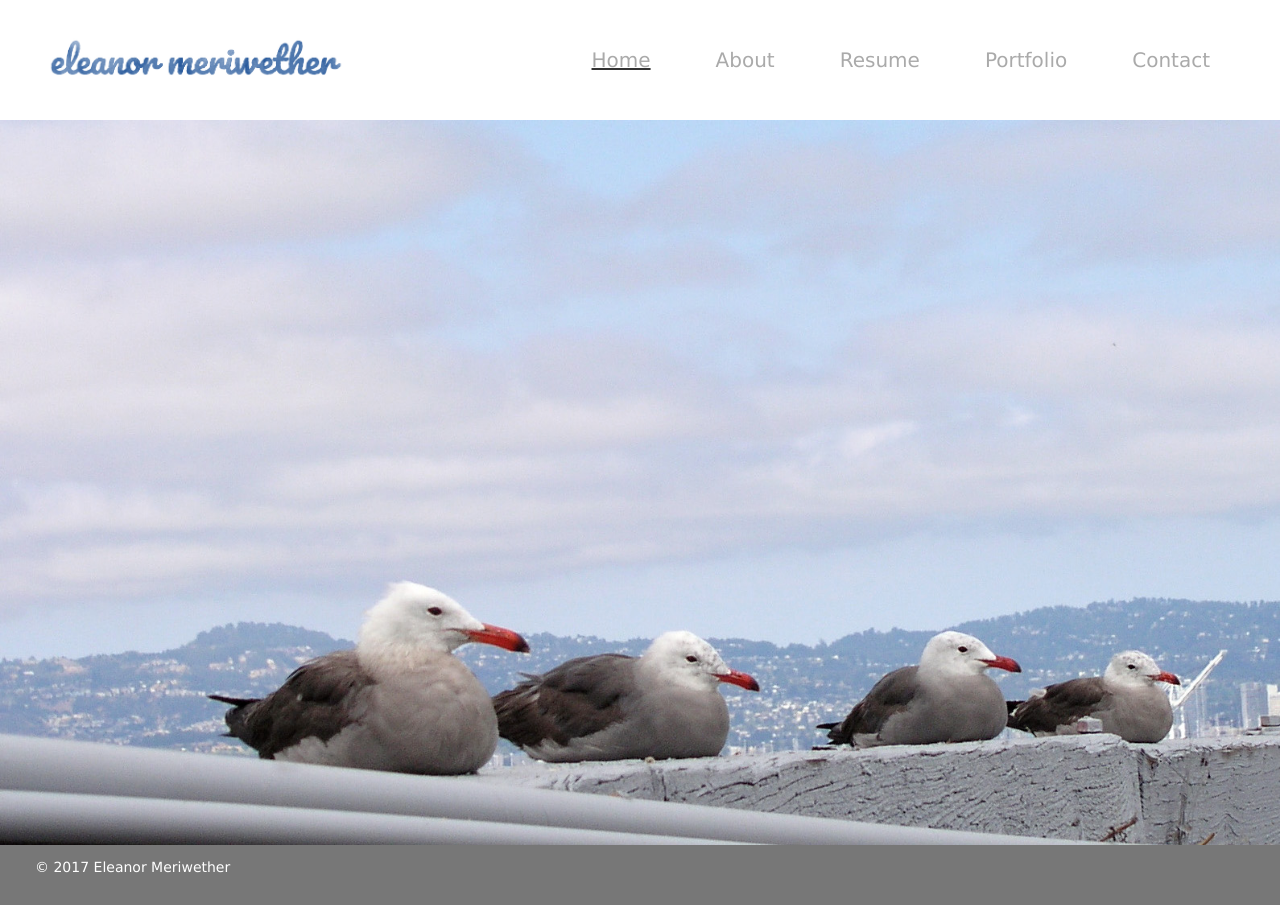
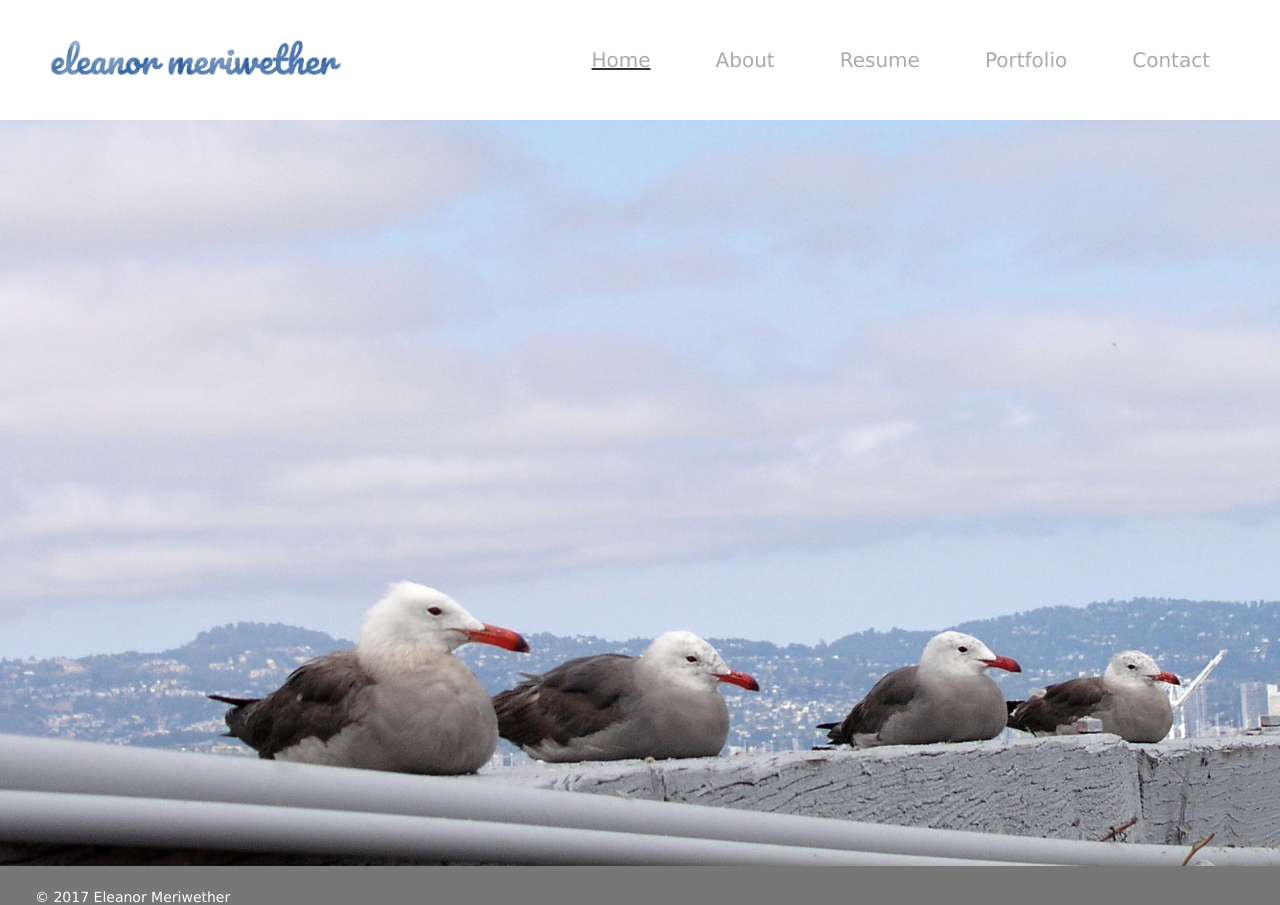
Before and after one commit to emeriwether/emeriwether.github.io, a Jekyll site: the page built from index.html, in a window 1280 px wide. Built offline with Jekyll 4.4.1, drawn with Linux system fonts in a browser that asks for light colours; nearby versions of some CDN libraries.

Commit message:
trying to get footer back at the bottom

```diff
--- a/css/styles.css
+++ b/css/styles.css
@@ -1,9 +1,13 @@
-body {
+html, body {
     background-color: #777;
     font-family: Verdana, Helvetica, sans-serif;
     margin: 0;
-    padding: 0 0 25px 0;
+    padding: 0;
     height: 100%;
+}
+
+body {
+    padding-bottom: 25;
 }
 
 #container {
```
